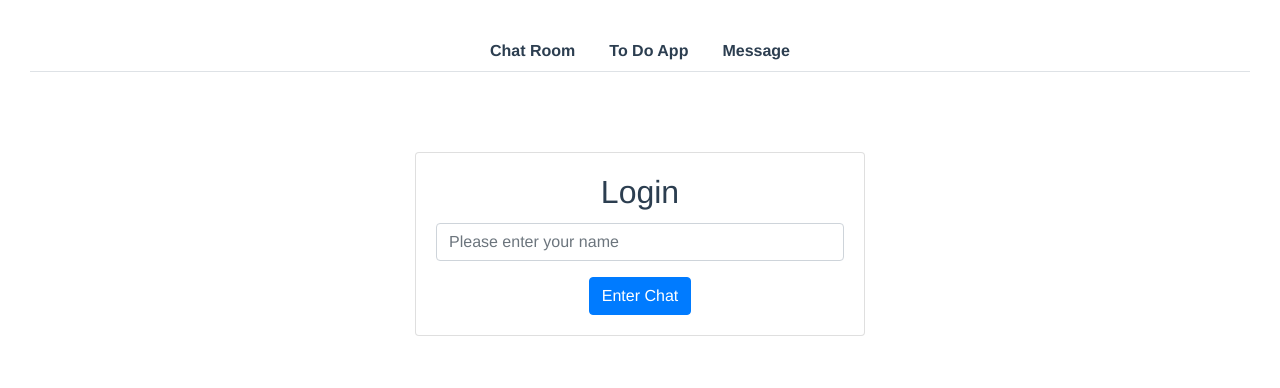
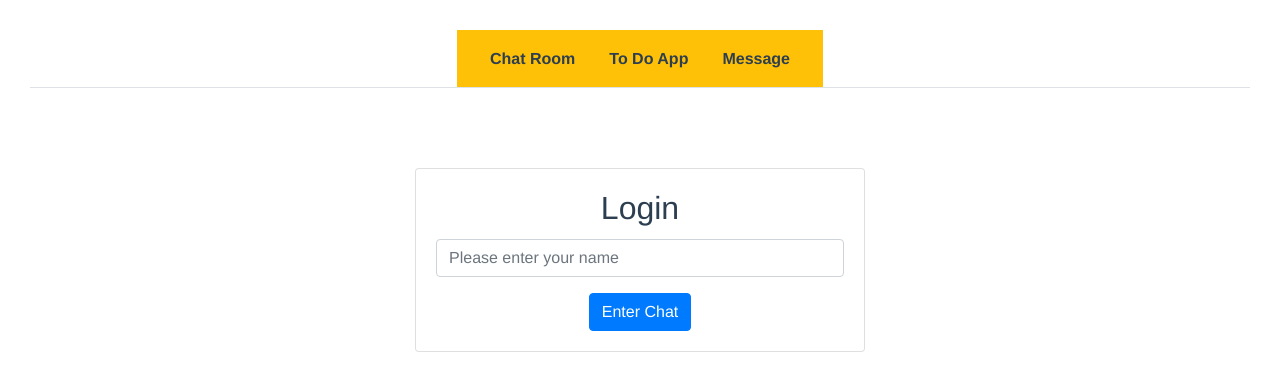
Before and after one commit to PragmaticCoder/rt_chat_server, a Vue app: page / in a window 1280 px wide. Shown: the top 388 px of the page. Built offline with nearby package versions, Linux system fonts and the light colour scheme.

Commit message:
minor UI Tweaks

```diff
--- a/src/components/layout/Header.vue
+++ b/src/components/layout/Header.vue
@@ -1,9 +1,11 @@
 <template>
   <div>
-    <b-nav tabs align="center">
-      <b-nav-item to="/chatroom">Chat Room</b-nav-item>
-      <b-nav-item to="/todo">To Do App</b-nav-item>
-      <b-nav-item to="/messages">Message</b-nav-item>
+    <b-nav tabs align="center" danger>
+      <b-navbar toggleable="lg" type="dark" variant="warning">
+        <b-nav-item to="/chatroom">Chat Room</b-nav-item>
+        <b-nav-item to="/todo">To Do App</b-nav-item>
+        <b-nav-item to="/messages">Message</b-nav-item>
+      </b-navbar>
     </b-nav>
   </div>
 </template>
```
